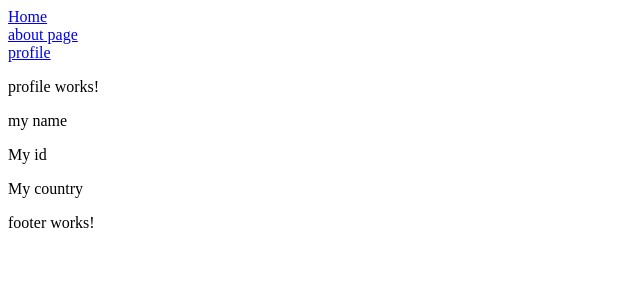
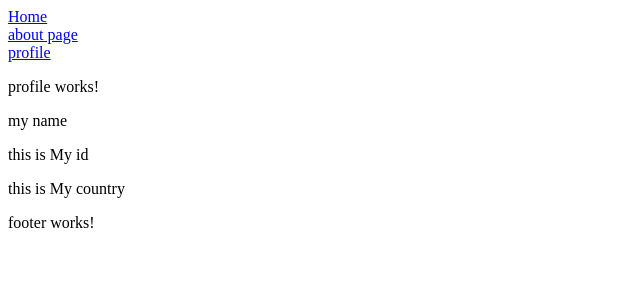
Before and after one commit to haithemmihoubi/angularLearn, an Angular app: page /profile in a window 1280 px wide. Shown: the top 300 px of the page, without its empty margins (0-640 px from the left). Built offline with nearby package versions, Linux system fonts and the light colour scheme.

Commit message:
learning about query rounting in angular

```diff
--- a/src/app/profile/profile.component.html
+++ b/src/app/profile/profile.component.html
@@ -1,4 +1,4 @@
 <p>profile works!</p>
 <p>my name {{ name }}</p>
-<p> My id {{ id }}</p>
-<p> My country {{ country }}</p>
+<p> this is My id {{ id }}</p>
+<p> this is  My country {{ country }}</p>
```
